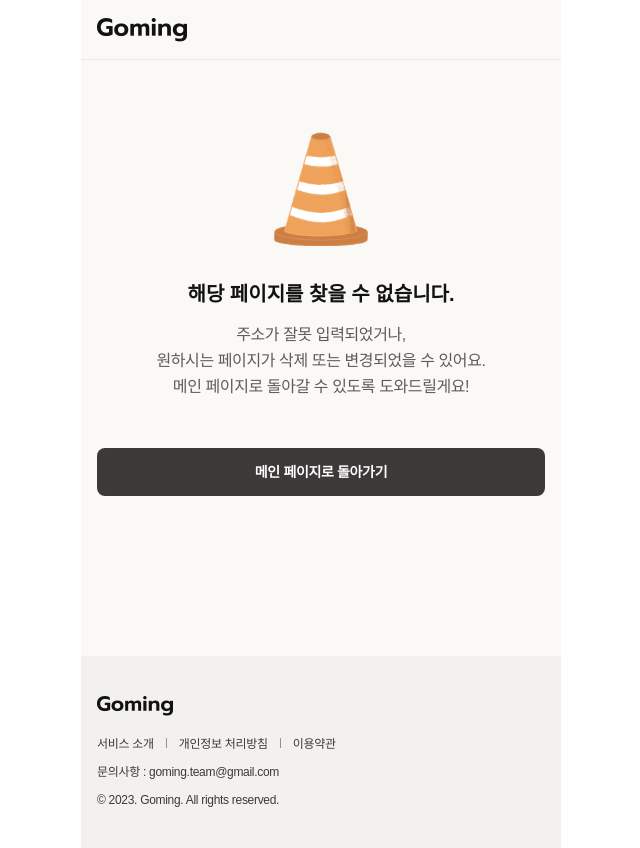
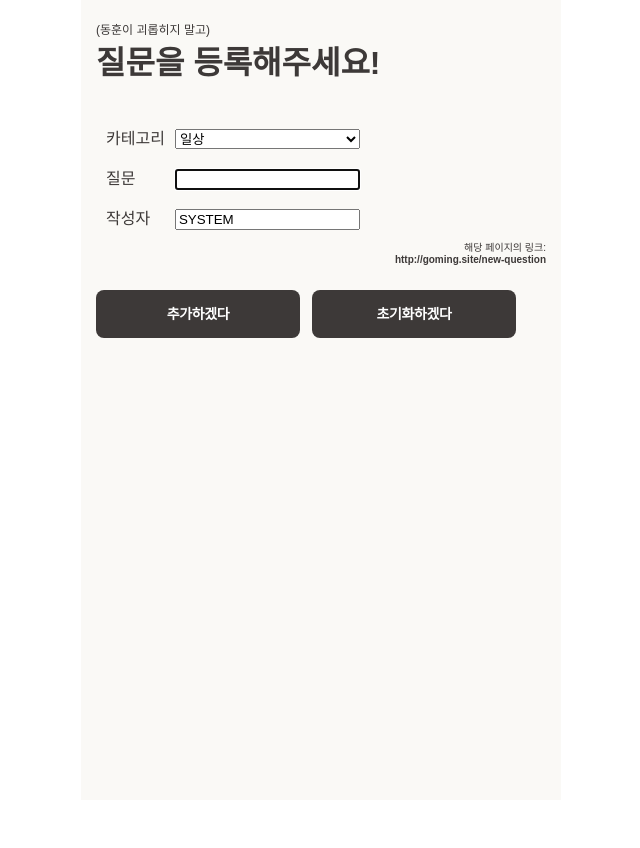
Before and after one commit to bsideproject/14_3_FE, a React (Create React App) app: page /new-question in a window 1280 px wide. Shown: the whole page, without its empty margins (319-959 px from the left). After the commit the page ends 800 px from the top, so only its background shows below. Built offline with nearby package versions, Linux system fonts and the light colour scheme; a web font is replaced by a local one.

Commit message:
Develop (#100)

```diff
--- a/src/index.tsx
+++ b/src/index.tsx
@@ -19,6 +19,7 @@ import Intro from "pages/etc/Intro";
 import NotFound from "pages/main/NotFound";
 import "assets/components/global.css";
 import Loading from "components/common/Loading";
+import AddNewQuiestion from "pages/etc/AddNewQuiestion";
 
 const root = ReactDOM.createRoot(
   document.getElementById("root") as HTMLElement
@@ -43,6 +44,7 @@ root.render(
         <Route path="/answered-view" element={<AnsweredView />} />
         <Route path="/intro" element={<Intro />} />
         <Route path="/loading" element={<Loading />} />
+        <Route path="/new-question" element={<AddNewQuiestion />} />
         <Route path="/*" element={<NotFound />} />
       </Routes>
     </BrowserRouter>
--- /dev/null
+++ b/src/pages/etc/AddNewQuiestion.tsx
@@ -0,0 +1,96 @@
+import axios from 'axios';
+import React from 'react'
+
+const AddNewQuiestion = () => {
+  const [category, setCategory] = React.useState('일상');
+  const [question, setQuestion] = React.useState('');
+  const [writer, setWriter] = React.useState('SYSTEM');
+  const [isClicked, setIsClicked] = React.useState(false);
+  const [isSuccess, setIsSuccess] = React.useState(false);
+
+  const addNewQuestion = async (e:any) => {
+    setIsClicked(true)
+    e.preventDefault()
+    console.log(e)
+    if (category === '' || question === '' || writer === '') {
+      alert('모든 항목을 입력해주세요.');
+      setIsClicked(false)
+      return;
+    }
+
+    const data = {
+      qQuestion: question,
+      qCategory: category,
+      qWriter: writer
+    }
+
+    await axios.post(
+      `${process.env.REACT_APP_API_URL}/api/question/insertQuestion`, data,
+    );
+    setQuestion('')
+    setWriter('SYSTEM')
+    setIsClicked(false)
+    setIsSuccess(true)
+    setTimeout(() => {
+      setIsSuccess(false)
+    }, 2300);
+  }
+  return (
+    <div style={{marginTop:'20px', padding:'0 15px'}}>
+      <p style={{fontSize: '12px'}}>(동훈이 괴롭히지 말고)</p>
+      <h1>질문을 등록해주세요!</h1>
+      <br />
+
+      <br />
+      <form onSubmit={addNewQuestion}>
+        <table>
+          <tbody>
+            <tr style={{height:'40px',flex:1}}>
+              <td style={{padding:'3px 10px',lineHeight:'30px'}}><label htmlFor="c">카테고리</label></td>
+              <td>
+                <select name="c" id="c" value={category} onChange={({target})=>setCategory(target.value)} style={{width:'100%', height:'20px'}}>
+                  <option value="일상">일상</option>
+                  <option value="꿈">꿈</option>
+                  <option value="취향">취향</option>
+                  <option value="탐구">탐구</option>
+                  <option value="기억">기억</option>
+                </select>
+              </td>
+            </tr>
+            <tr style={{height:'40px',flex:1}}>
+              <td style={{padding:'3px 10px',lineHeight:'30px'}}><label htmlFor="question">질문</label></td>
+              <td><input type="text" id="question" name="question" value={question} onChange={({target})=>setQuestion(target.value)} maxLength={69} autoFocus /></td>
+            </tr>
+            <tr style={{height:'40px',flex:1}}>
+              <td style={{padding:'3px 10px',lineHeight:'30px'}}><label htmlFor="writer">작성자</label></td>
+              <td><input type="text" id="writer" name="writer" value={writer} onChange={({target})=>setWriter(target.value)} maxLength={49} /></td>
+            </tr>
+          </tbody>
+        </table>
+        <p style={{width:'100%',textAlign:'right',fontSize:'10px'}}>
+          해당 페이지의 링크: <br/> <b>http://goming.site/new-question</b>
+        </p>
+
+        <div style={{width:'100%', maxWidth:'420px',display:'flex',gap:'12px',height:'40px',marginTop:'25px'}}>
+          <button className='btn-p-xl body3-bold' style={{flex:1}} type="submit" disabled={isClicked} >추가하겠다</button>
+          <button className='btn-p-xl body3-bold' style={{flex:1}} type='reset'>초기화하겠다</button>
+        </div>
+      </form>
+
+      <br />
+      <br />
+      {/* 입력이 완료되었을 때 보여주는 3초 후에 닫히는 토스트 팝업  */}
+      {
+        isSuccess && (
+          <div className="toast-wrap" >
+            <div className="toast-content">
+              <p className="toast-text" style={{textAlign:'right'}}>질문이 등록되었습니다.</p>
+            </div>
+          </div>
+        )
+      }
+    </div>
+  )
+}
+
+export default AddNewQuiestion
```
